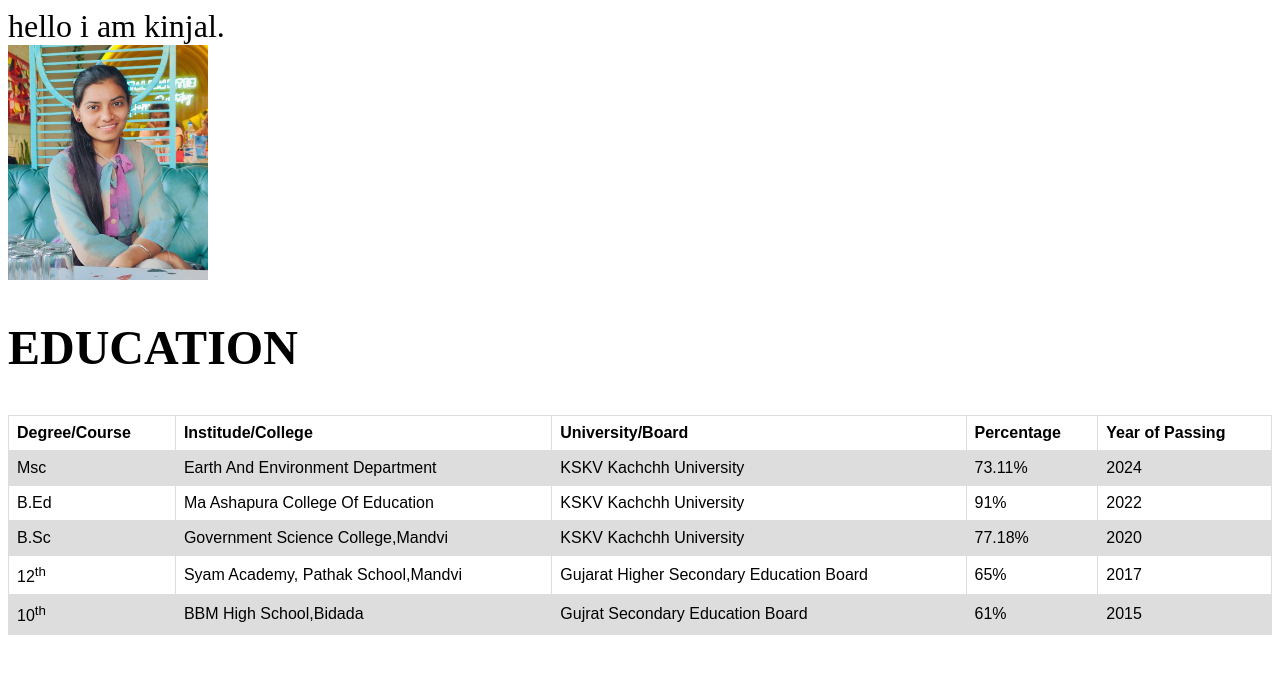
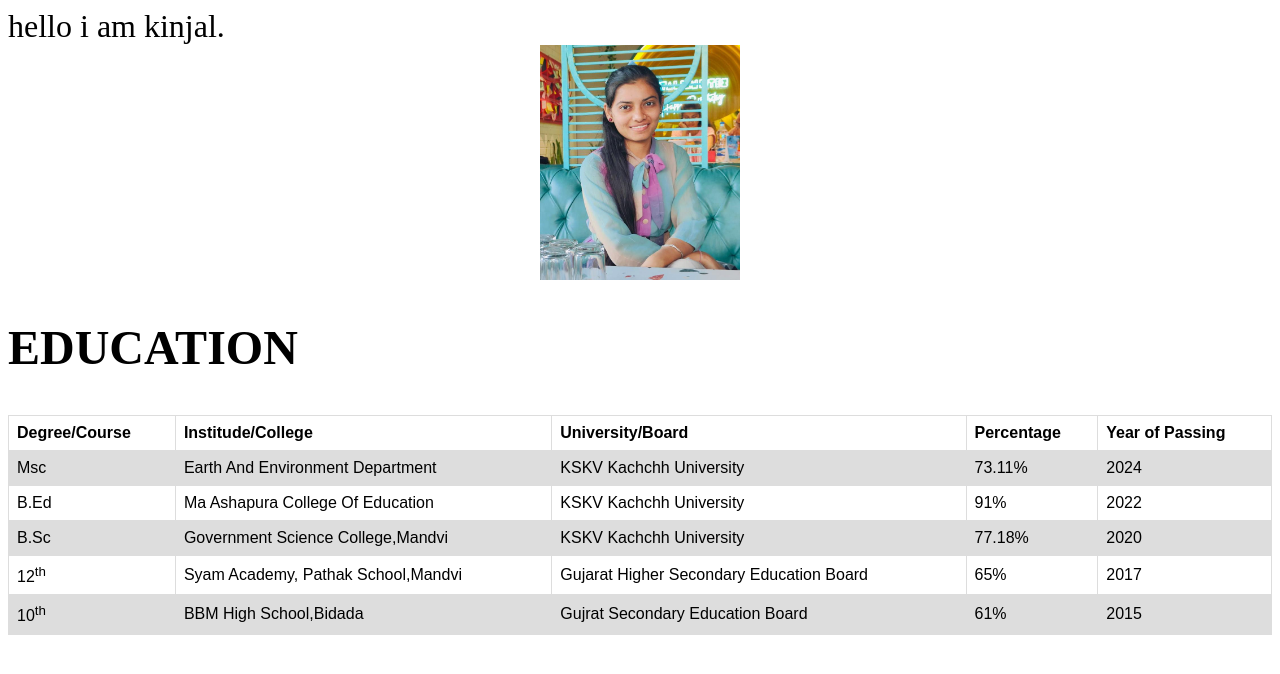
Before and after one commit to Kinjaldhoriya/Kinjaldhoriya.github.io, a plain HTML site: page index.html in a window 1280 px wide. Drawn offline with Linux system fonts and the light colour scheme.

Commit message:
center image

```diff
--- a/index.html
+++ b/index.html
@@ -23,8 +23,8 @@ tr:nth-child(even) {
 <font size=6 face="curlz MT">
 
 hello i am kinjal.<br>
-<title> insert images </title>
-<img src="images/WhatsApp Image 2024-08-20 at 11.50.10 PM.jpeg"width="200px height=200px">
+<title>insert images</title>
+<center><img src="images/WhatsApp Image 2024-08-20 at 11.50.10 PM.jpeg"width="200px height=200px"></center>
 
 
 <h2>EDUCATION</h2>
```
